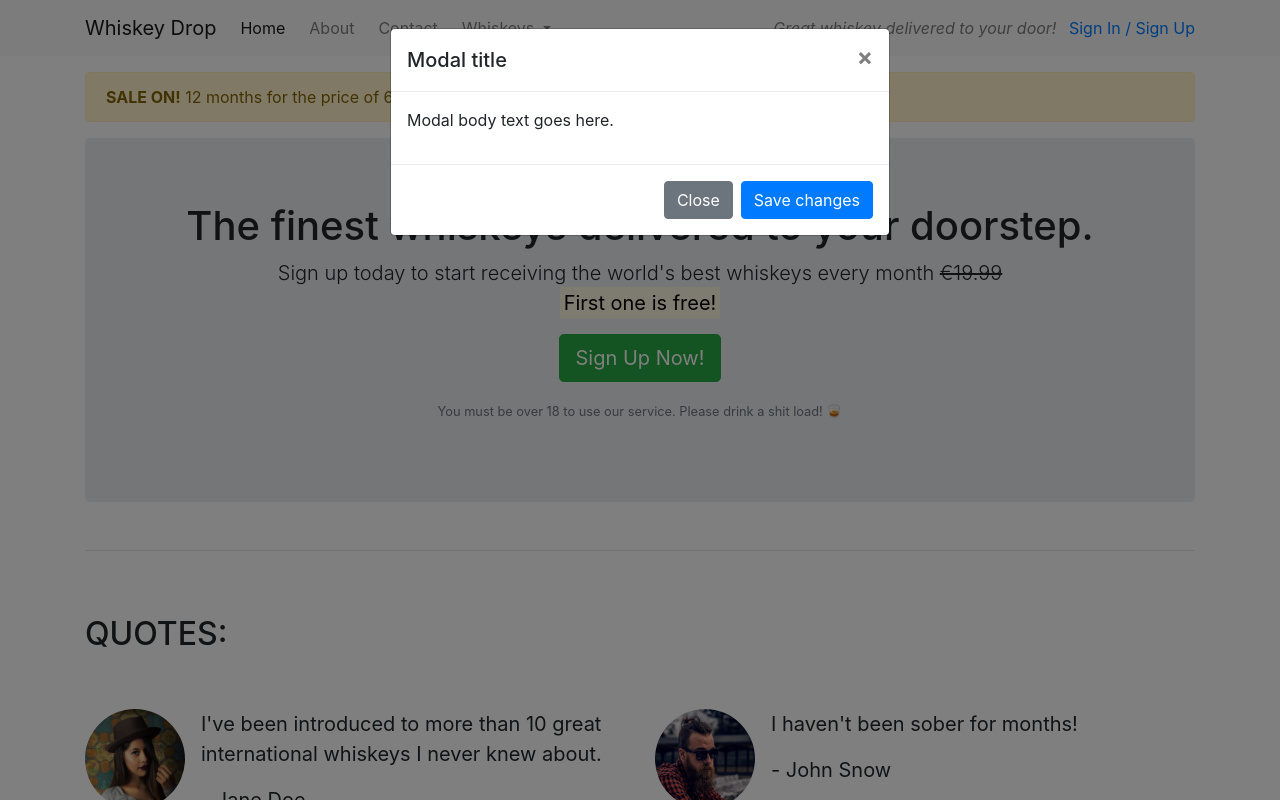
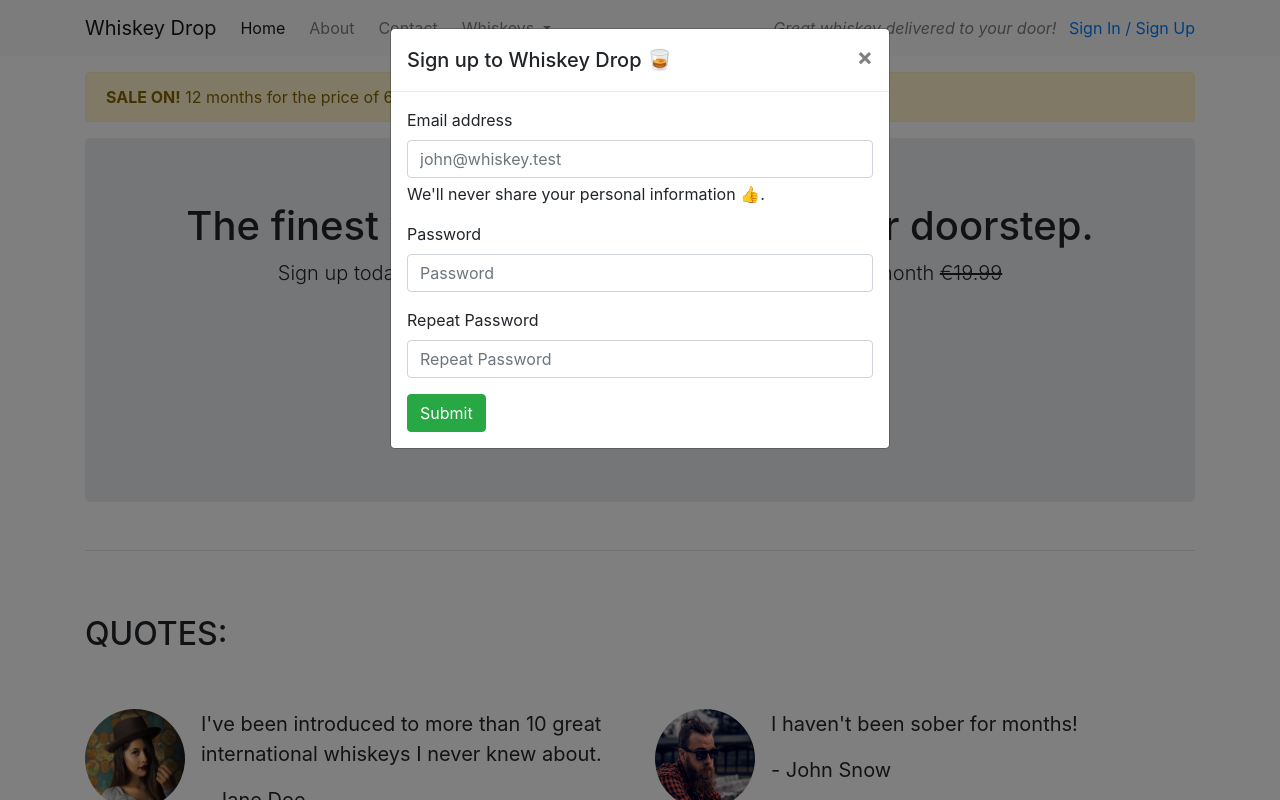
Before and after one commit to TerryLoc/bootstrap_test, a website: page index.html in a window 1280 px wide. Both pictures are taken after a click on the button "Sign Up Now!". Shown: the top 800 px of the page. Drawn offline with nearby package versions, Linux system fonts and the light colour scheme.

Commit message:
Feat: finished model insert

```diff
--- a/index.html
+++ b/index.html
@@ -263,7 +263,9 @@
         <div class="modal-dialog" role="document">
           <div class="modal-content">
             <div class="modal-header">
-              <h5 class="modal-title" id="signUpModalLabel">Modal title</h5>
+              <h5 class="modal-title" id="signUpModalLabel">
+                Sign up to Whiskey Drop 🥃
+              </h5>
               <button
                 type="button"
                 class="close"
@@ -273,18 +275,43 @@
               </button>
             </div>
             <div class="modal-body">
-              <p>Modal body text goes here.</p>
-            </div>
-            <div class="modal-footer">
-              <button
-                type="button"
-                class="btn btn-secondary"
-                data-dismiss="modal">
-                Close
-              </button>
-              <button type="button" class="btn btn-primary">
-                Save changes
-              </button>
+              <form>
+                <div class="mb-3">
+                  <label for="exampleInputEmail1" class="form-label"
+                    >Email address</label
+                  >
+                  <input
+                    type="email"
+                    class="form-control"
+                    id="exampleInputEmail1"
+                    aria-describedby="emailHelp"
+                    placeholder="john@whiskey.test" />
+
+                  <div id="emailHelp" class="form-text">
+                    We'll never share your personal information 👍.
+                  </div>
+                </div>
+                <div class="mb-3">
+                  <label for="password" class="form-label">Password</label>
+                  <input
+                    type="password"
+                    class="form-control"
+                    id="password"
+                    placeholder="Password" />
+                </div>
+                <div class="mb-3">
+                  <label for="repeatPassword" class="form-label"
+                    >Repeat Password</label
+                  >
+                  <input
+                    type="password"
+                    class="form-control"
+                    id="repeatPassword"
+                    placeholder="Repeat Password" />
+                </div>
+
+                <button type="submit" class="btn btn-success">Submit</button>
+              </form>
             </div>
           </div>
         </div>
```
